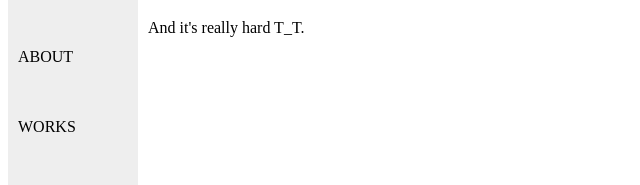
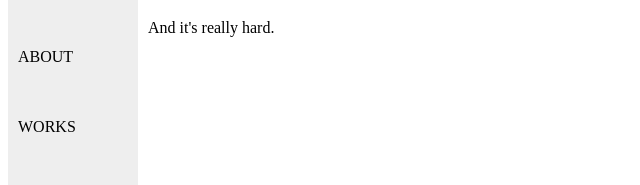
Before and after one commit to ireneli0922/ireneli0922.github.io, a plain HTML site: page news.html in a window 1280 px wide. Shown: the part 206-391 px from the top of the page, 0-640 px from the left. Drawn offline with Linux system fonts and the light colour scheme.

```diff
--- a/news.html
+++ b/news.html
@@ -33,7 +33,7 @@
 		</div>
 		<div id="section">
 			<h1>Just creat this page for practicing.</h1>
-			<p>And it's really hard T_T.</p>
+			<p>And it's really hard.</p>
 		</div>
 		<div id="footer">
 			No Copyright Here
```
